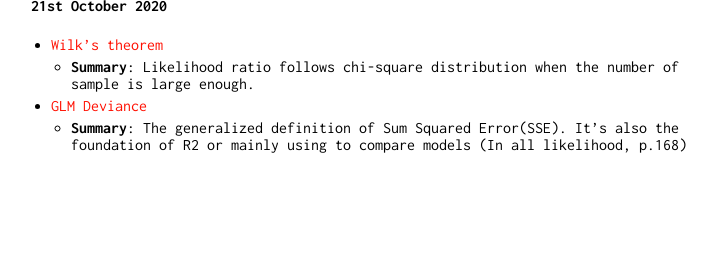
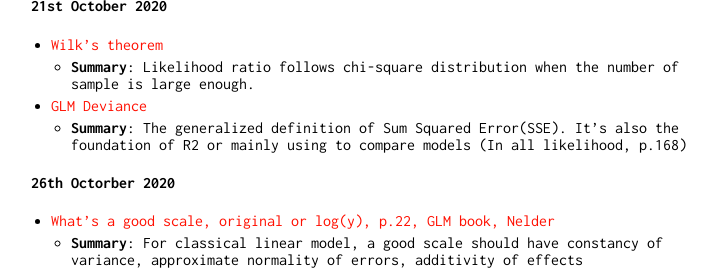
Before and after one commit to tracquangthinh/tracquangthinh.github.io, a Jekyll site: the page built from note.md, in a window 1280 px wide and 900 px high, scrolled down 1629 px, cut to the strip 632-900 px from the top of the window. Shown: the whole strip, without its empty margins (259-976 px from the left). Built offline with Jekyll 4.4.1, drawn with Linux system fonts in a browser that asks for light colours; our own code applies the rules of GitHub Pages for plain Markdown files; before the commit the page ends 2414 px from its top, so only the background shows below that.

Commit message:
Update note.md

```diff
--- a/note.md
+++ b/note.md
@@ -23,3 +23,7 @@ it means I haven't read it :)).
   - **Summary**: Likelihood ratio follows chi-square distribution when the number of sample is large enough.
 - [GLM Deviance](https://bookdown.org/egarpor/PM-UC3M/glm-deviance.html)
   - **Summary**: The generalized definition of Sum Squared Error(SSE). It's also the foundation of R2 or mainly using to compare models (In all likelihood, p.168)
+
+#### 26th Octorber 2020
+- [What's a good scale, original or log(y), p.22, GLM book, Nelder](http://www.utstat.toronto.edu/~brunner/oldclass/2201s11/readings/glmbook.pdf)
+  - **Summary**: For classical linear model, a good scale should have constancy of variance, approximate normality of errors, additivity of effects
```
